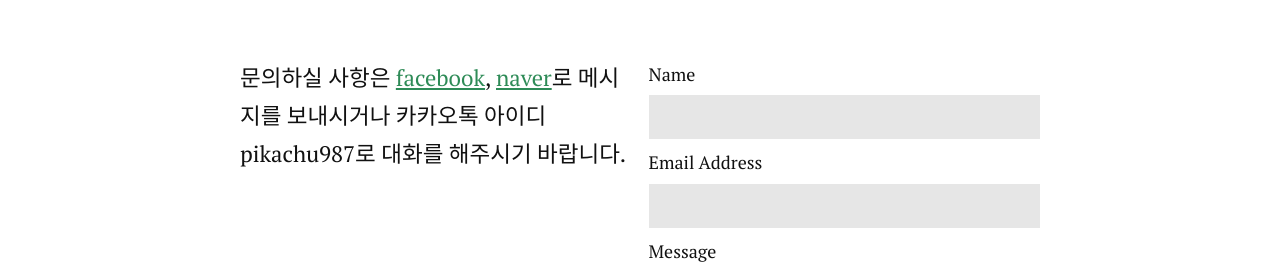
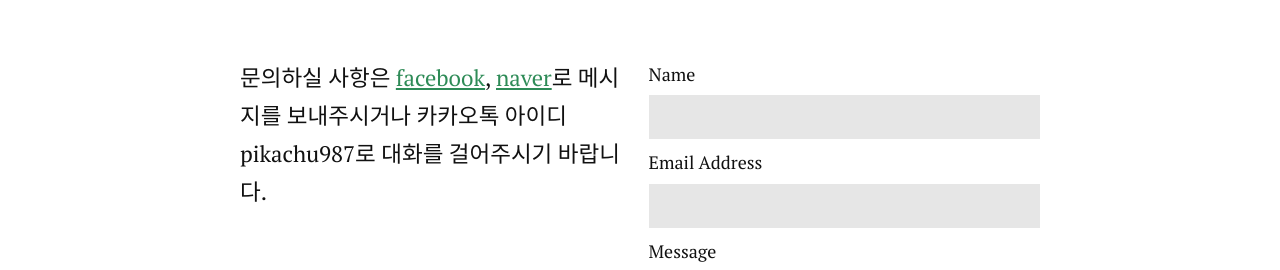
Before and after one commit to pikachu987/pikachu987.github.io, a Jekyll site: the page built from contact.md, in a window 1280 px wide. Shown: the part 354-624 px from the top of the page. Built offline with Jekyll 4.4.1, drawn with Linux system fonts in a browser that asks for light colours; nearby versions of some CDN libraries.

Commit message:
Update contact.md

```diff
--- a/contact.md
+++ b/contact.md
@@ -6,7 +6,7 @@ title: Contact GuanHo
 <div id="contact">
   <h1 class="pageTitle">Contact Me</h1>
   <div class="contactContent">
-    <p class="intro">문의하실 사항은 <a href="https://www.facebook.com/gaunho.kim?ref=bookmarks">facebook</a>, <a href="mailto:pikachu987@naver.com">naver</a>로 메시지를 보내시거나 카카오톡 아이디 pikachu987로 대화를 해주시기 바랍니다.</p>
+    <p class="intro">문의하실 사항은 <a href="https://www.facebook.com/gaunho.kim?ref=bookmarks">facebook</a>, <a href="mailto:pikachu987@naver.com">naver</a>로 메시지를 보내주시거나 카카오톡 아이디 pikachu987로 대화를 걸어주시기 바랍니다.</p>
   </div>
   <form action="http://formspree.io/pikachu987@naver.com" method="POST">
     <label for="name">Name</label>
```
